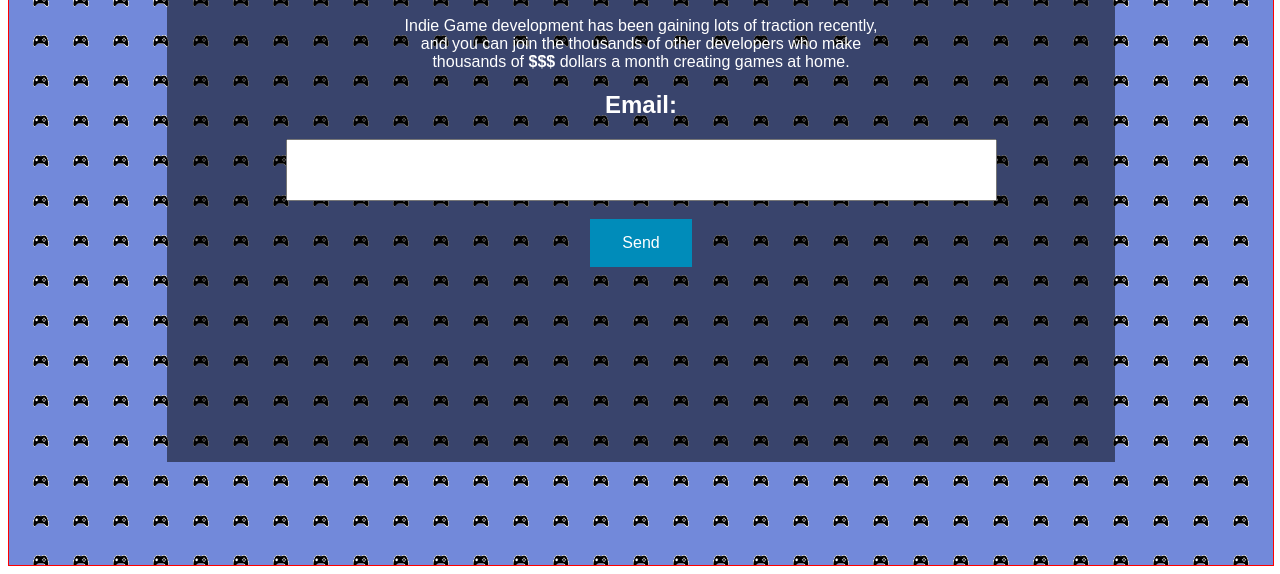
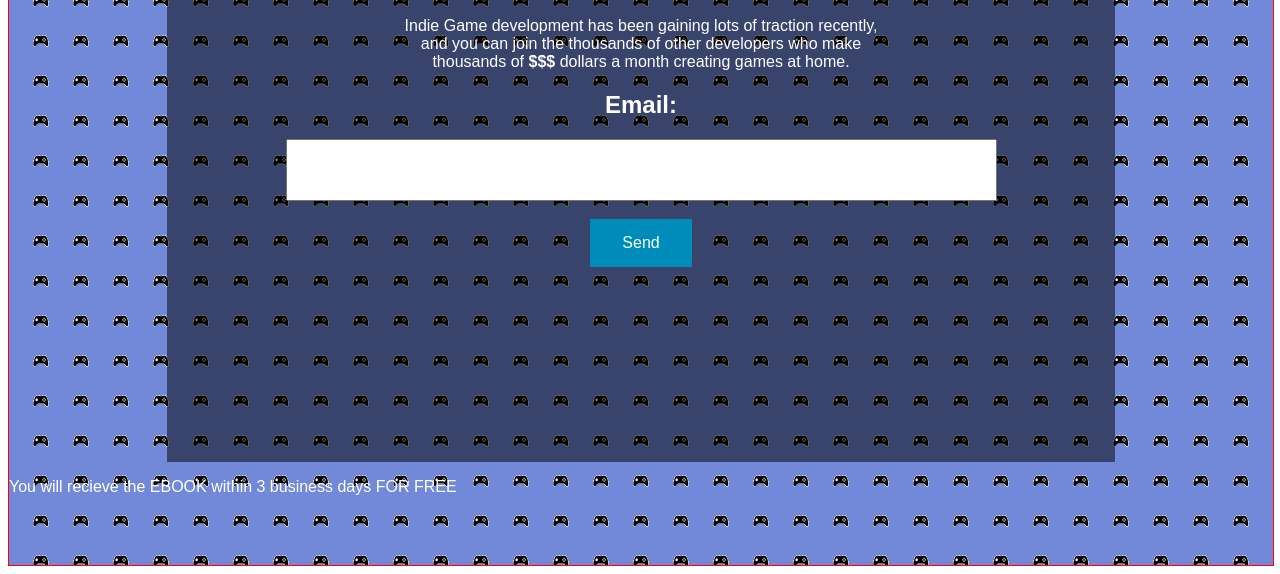
Before and after one commit to do-business/do-business, a plain HTML site: page index.html in a window 1280 px wide. Shown: the part 228-802 px from the top of the page. Drawn offline with Linux system fonts and the light colour scheme.

Commit message:
Update index.html

```diff
--- a/index.html
+++ b/index.html
@@ -58,4 +58,5 @@
       <button class="button" type="submit" value="Submit">Send</button>
     </form>
   </div>
+<p>You will recieve the EBOOK within 3 business days FOR FREE</p>
 </div>
```
